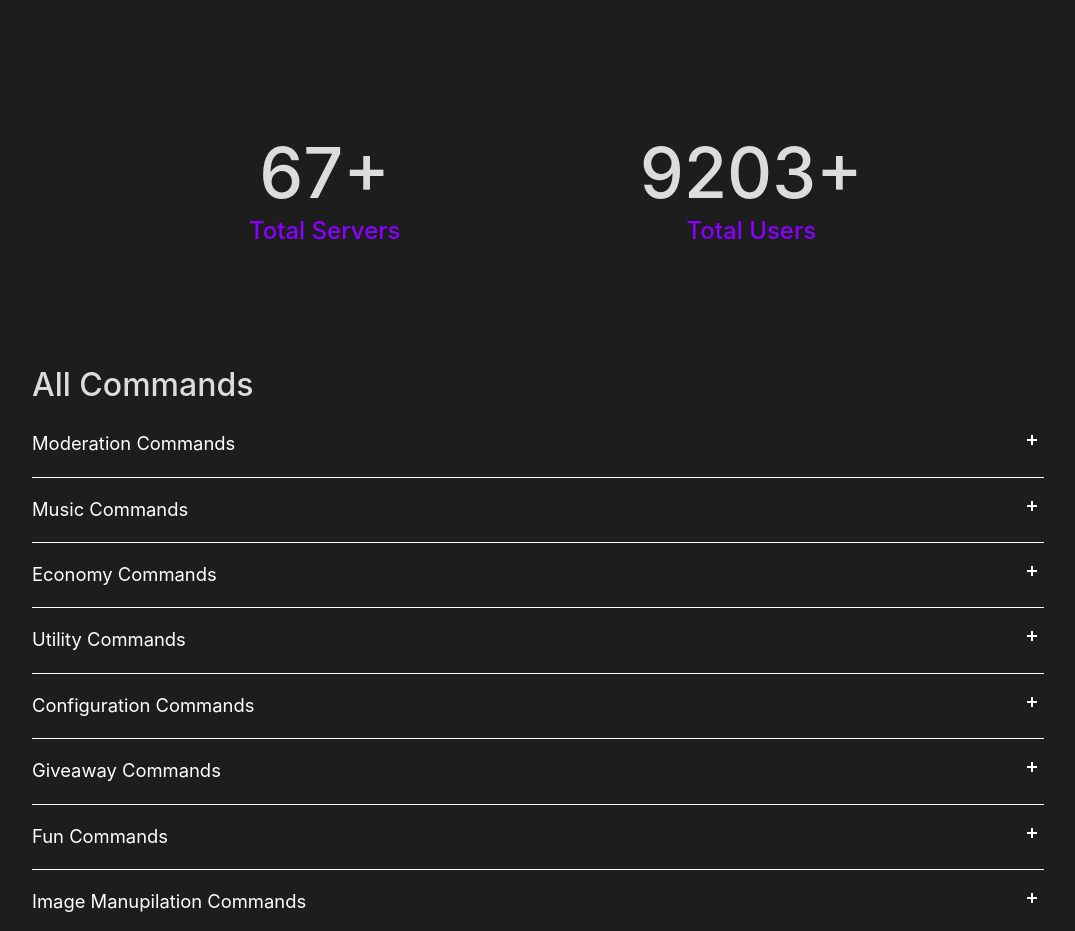
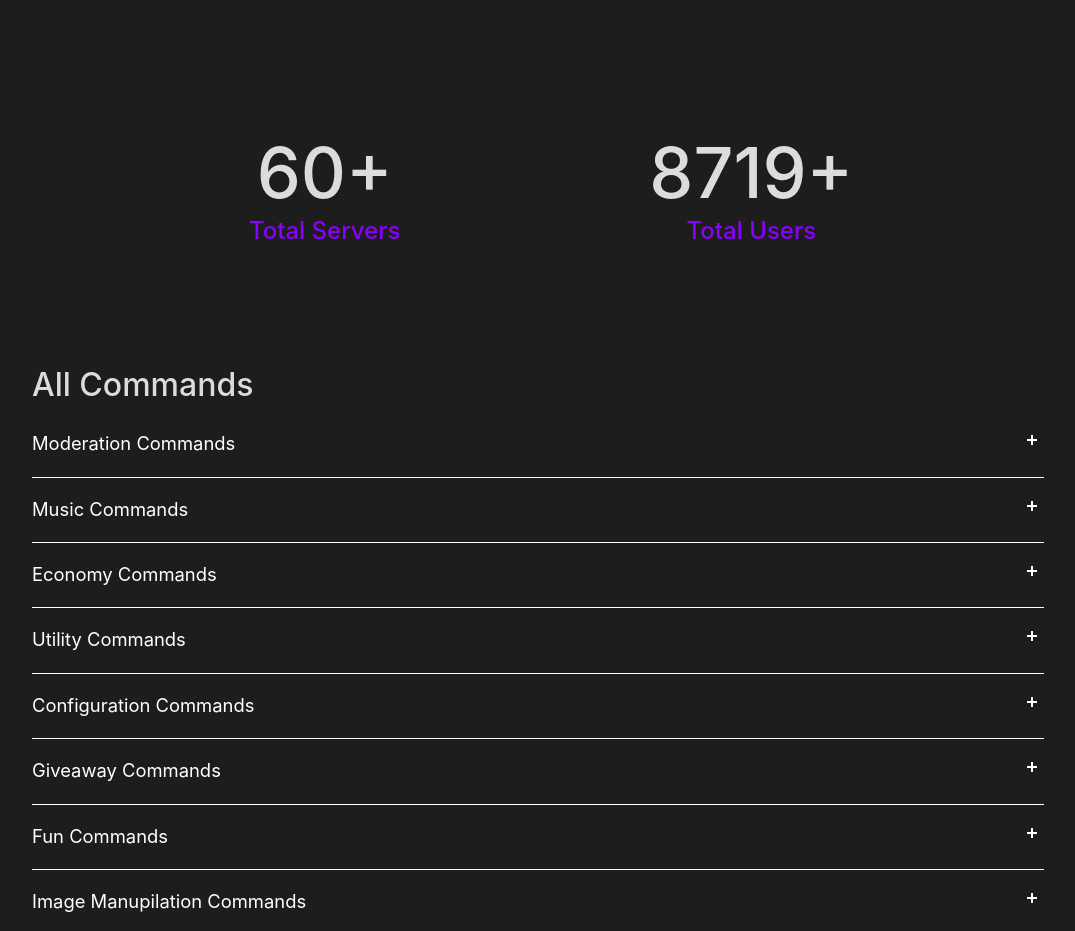
Before and after one commit to VetlixDev/cypher-dashboard, a plain HTML site: page Bot-Template-master/index.html in a window 1280 px wide. Shown: the part 1440-2371 px from the top of the page, without its empty margins (102-1177 px from the left). Drawn offline with nearby package versions, Linux system fonts and the light colour scheme; files whose address does not match are found by name.

Commit message:
Update index.html

```diff
--- a/Bot-Template-master/index.html
+++ b/Bot-Template-master/index.html
@@ -74,11 +74,11 @@
             <div class="container-fluid text-white">
                 <div class="row row-cols-3 justify-content-center" style="color: var(--secondary-text-color);">
                     <div class="col-auto col-md-6 col-lg-4 text-center pb-5 pt-5 number-item love_counter">
-                        <h1 class="love_count" style="font-size: 70px;"><strong>67</strong></h1>
+                        <h1 class="love_count" style="font-size: 70px;"><strong>60</strong></h1>
                         <h4 style="color: var(--main-color);margin-top: -6px;">Total Servers</h4>
                     </div>
                     <div class="col-auto col-lg-4 text-center align-self-center pb-5 pt-5 love_counter">
-                        <h1 class="love_count" style="font-size: 70px;"><strong>9203</strong></h1>
+                        <h1 class="love_count" style="font-size: 70px;"><strong>8719</strong></h1>
                         <h4 style="color: var(--main-color);margin-top: -6px;">Total Users</h4>
                     </div>
                 </div>
```
